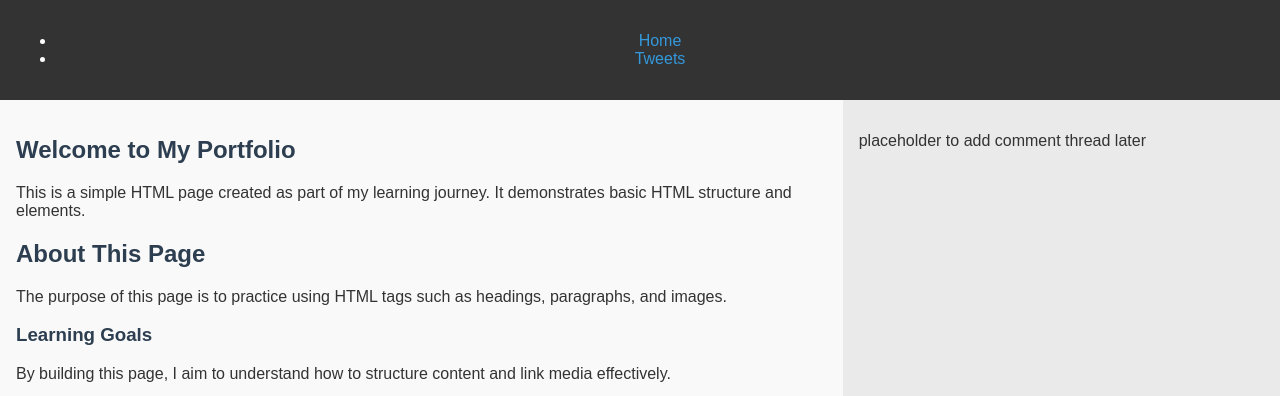
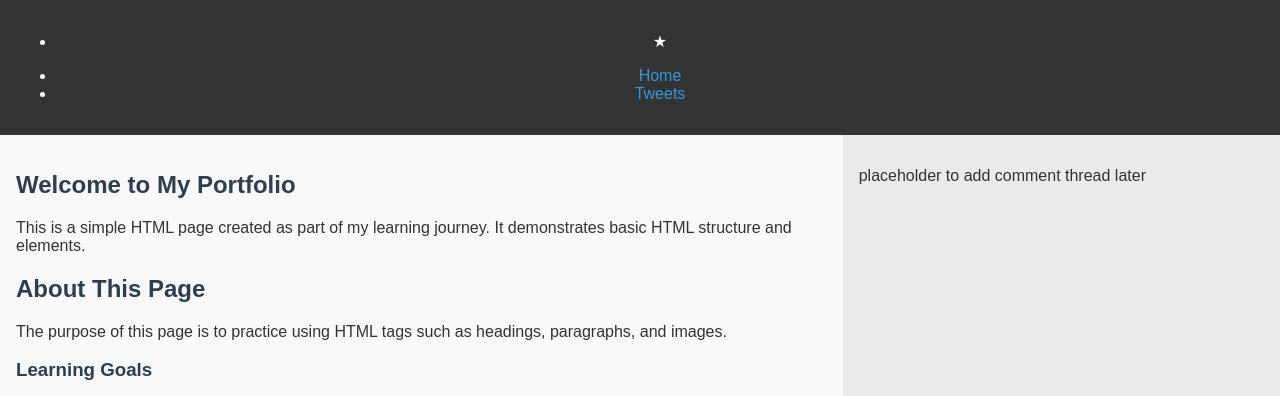
Before and after one commit to odogbojohn05/alx_html_css, a plain HTML site: page css_basic/index.html in a window 1280 px wide. Shown: the top 396 px of the page. Drawn offline with Linux system fonts and the light colour scheme.

Commit message:
Update index.html

```diff
--- a/css_basic/index.html
+++ b/css_basic/index.html
@@ -11,6 +11,9 @@
   <!-- header, main (article + aside), footer -->
 </body>
   <header>
+    <ul>
+      <li class="logo">&starf;</li>
+    </ul>
     <ul>
       <li><a href="index.html">Home</a></li>
       <li><a href="tweets.html">Tweets</a></li>
```
